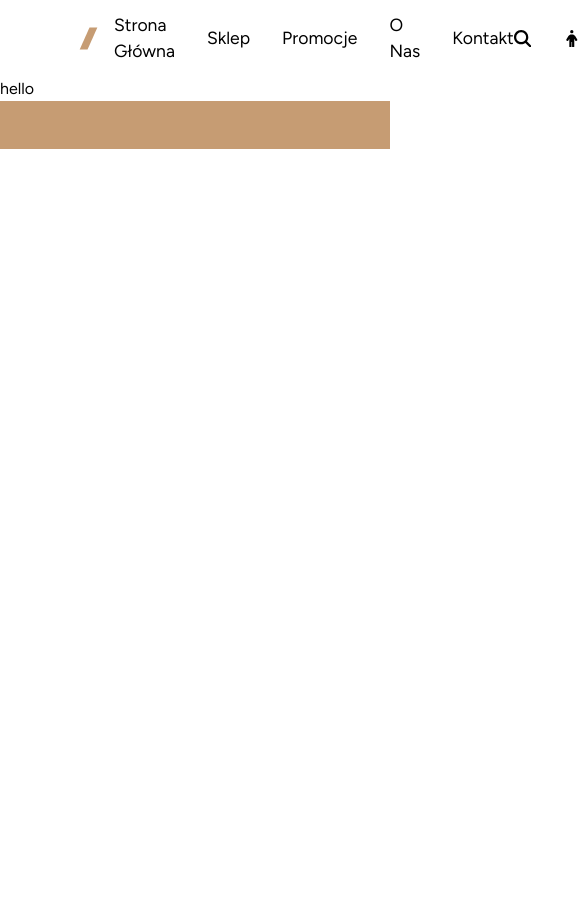
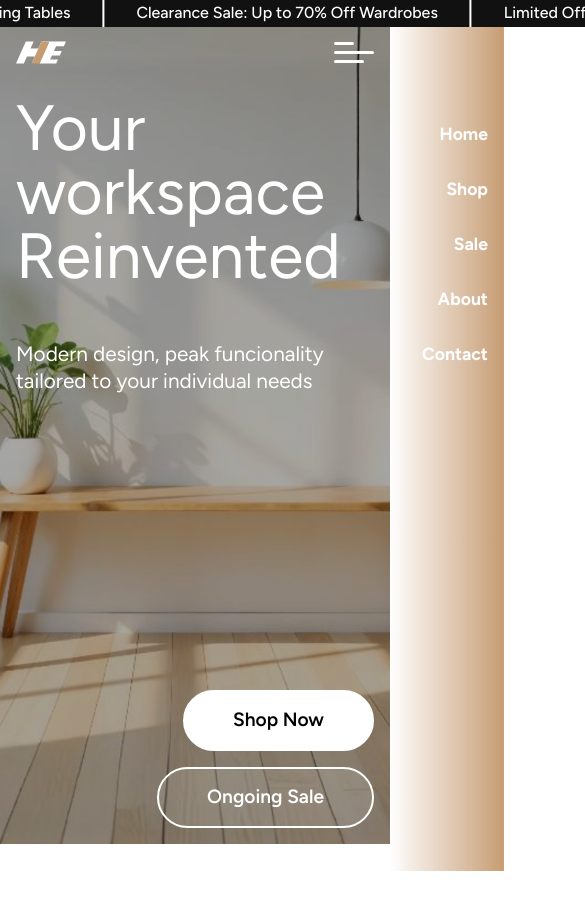
Before and after one commit to k0wal45/e-commerce-project, a Next.js app: page / in a window 390 px wide. Shown: the top 910 px of the page, 585 px wide, since content can reach past the window. Before the commit the page ends 844 px from the top, so only its background shows below. Built offline with nearby package versions, Linux system fonts and the light colour scheme.

Commit message:
hero done

```diff
--- a/app/(client)/page.tsx
+++ b/app/(client)/page.tsx
@@ -1,3 +1,10 @@
+import Hero from "@/components/Hero/Hero";
+
 export default function Home() {
-  return <main>hello</main>;
+  return (
+    <main>
+      <Hero />
+      <div className="placeholder"></div>
+    </main>
+  );
 }
--- a/app/globals.scss
+++ b/app/globals.scss
@@ -7,8 +7,41 @@ body {
   box-sizing: border-box;
   padding: 0;
   margin: 0;
-  line-height: 1.5;
+  line-height: 1.3;
   -webkit-font-smoothing: antialiased;
   -moz-osx-font-smoothing: grayscale;
   font-family: inherit;
 }
+
+a {
+  color: inherit;
+  text-decoration: none;
+}
+
+.hidden {
+  display: none;
+}
+
+.placeholder {
+  height: 100vh;
+}
+
+.basicbutton {
+  padding: 1rem 3rem;
+  background-color: white;
+  border: solid 2px white;
+  color: black;
+  border-radius: 1000rem;
+  height: fit-content;
+  font-weight: 600;
+  font-size: 1.2rem;
+  transition: all 0.1s ease-in-out;
+}
+
+.basicbutton:hover {
+  transform: scale(1.05);
+}
+
+.basicbutton:active {
+  transform: scale(0.98);
+}
--- /dev/null
+++ b/components/Hero/Hero.tsx
@@ -0,0 +1,31 @@
+import Image from "next/image";
+import classes from "./hero.module.scss";
+import Link from "next/link";
+const Hero = () => {
+  return (
+    <header className={classes.hero}>
+      <Image
+        width={2000}
+        height={1400}
+        alt="Hero"
+        src="/img/tableInaRoom.jpeg"
+      />
+      <div className={classes.subtitles}>
+        <h1>Your workspace Reinvented</h1>
+        <p>
+          Modern design, peak funcionality tailored to your individual needs
+        </p>
+      </div>
+      <div className={classes.buttons}>
+        <Link href="/" className="basicbutton">
+          Shop Now
+        </Link>
+        <Link href="/" className={"basicbutton " + classes.button}>
+          Ongoing Sale
+        </Link>
+      </div>
+    </header>
+  );
+};
+
+export default Hero;
--- /dev/null
+++ b/components/Hero/hero.module.scss
@@ -0,0 +1,76 @@
+.hero {
+  width: 100%;
+  height: 100vh;
+  min-height: 100vh;
+  overflow-x: hidden;
+  position: relative;
+  display: flex;
+  justify-content: space-between;
+
+  img {
+    width: 100vw;
+    height: 100%;
+    object-fit: cover;
+    position: absolute;
+    top: 0;
+    left: 0;
+    z-index: -1;
+    object-position: bottom;
+    filter: brightness(0.65);
+  }
+
+  .subtitles {
+    display: flex;
+    flex-direction: column;
+    justify-content: space-between;
+    height: 100%;
+    padding: 4rem;
+    padding-top: 6rem;
+    max-width: 800px;
+    color: white;
+
+    h1 {
+      font-weight: 400;
+      font-size: 4rem;
+      line-height: 1;
+    }
+
+    p {
+      font-size: 1.3rem;
+      max-width: 50%;
+    }
+  }
+
+  .buttons {
+    display: flex;
+    height: 100%;
+    justify-content: end;
+    align-items: end;
+    padding: 1rem;
+    gap: 1rem;
+  }
+
+  .button {
+    background-color: rgba(256, 256, 256, 0.1);
+    border-color: white;
+    color: white;
+  }
+
+  @media (max-width: 768px) {
+    flex-direction: column;
+
+    .buttons {
+      flex-direction: column;
+    }
+
+    .subtitles {
+      padding-left: 1rem;
+      padding-right: 1rem;
+      gap: 2rem;
+
+      p {
+        max-width: 100%;
+      }
+    }
+  }
+}
--- a/components/Navbar/Navbar.tsx
+++ b/components/Navbar/Navbar.tsx
@@ -1,32 +1,129 @@
+"use client";
 import Image from "next/image";
 import classes from "./navbar.module.scss";
 import { FaMagnifyingGlass, FaPerson } from "react-icons/fa6";
 import { FaShoppingCart } from "react-icons/fa";
+import { Fragment, useRef, useState } from "react";
+import { motion, useMotionValueEvent, useScroll } from "framer-motion";
+import Link from "next/link";
+import Sale from "./Sale/Sale";
 
 const Navbar = () => {
+  const hamburger = useRef<HTMLInputElement>(null);
+  const { scrollY } = useScroll();
+  const [hidden, setHidden] = useState(false);
+  const [visible, setVisible] = useState(false);
+  const [onTop, setOnTop] = useState(true);
+
+  useMotionValueEvent(scrollY, "change", (latest: number) => {
+    const previous = scrollY.getPrevious() as number;
+    if (latest > previous && latest > 150) {
+      setHidden(true);
+    } else {
+      setHidden(false);
+    }
+    if (latest > 50) {
+      setOnTop(false);
+    } else {
+      setOnTop(true);
+    }
+  });
+
+  const handleLinkClick = () => {
+    setVisible(false);
+    if (hamburger.current) {
+      hamburger.current.checked = false;
+    }
+  };
+
   return (
-    <nav className={classes.navbar}>
+    <motion.div
+      variants={{
+        visible: { y: 0 },
+        hidden: { y: "-rem" },
+      }}
+      animate={hidden ? "hidden" : "visible"}
+      transition={{ duration: 0.35, ease: "easeInOut" }}
+      className={classes.sale}
+    >
+      <Sale />
+      <motion.nav className={classes.navbar}>
         <Image width={50} height={25} alt="H" src="/img/logoHE.svg" />
-      <ul>
-        <li>Strona Główna</li>
-        <li>Sklep</li>
-        <li>Promocje</li>
-        <li>O Nas</li>
-        <li>Kontakt</li>
+
+        <ul className={classes.desktop}>
+          <li>
+            <Link href="/">Home</Link>
+          </li>
+          <li>
+            <Link href="/">Shop</Link>
+          </li>
+          <li>
+            <Link href="/">Sale</Link>
+          </li>
+          <li>
+            <Link href="/">About</Link>
+          </li>
+          <li>
+            <Link href="/">Contact</Link>
+          </li>
         </ul>
 
-      <ul>
+        <ul className={classes.desktop}>
           <li>
             <FaMagnifyingGlass />
-        </li>
-        <li>
-          <FaPerson />
           </li>
           <li>
             <FaShoppingCart />
           </li>
         </ul>
-    </nav>
+        <label>
+          <input
+            ref={hamburger}
+            type="checkbox"
+            id="check"
+            // eslint-disable-next-line @typescript-eslint/no-explicit-any
+            onClick={(e: any) => {
+              // eslint-disable-next-line @typescript-eslint/no-unused-expressions
+              e.target.checked ? setVisible(true) : setVisible(false);
+            }}
+            className="hidden"
+          />
+          <span></span>
+          <span></span>
+          <span></span>
+        </label>
+
+        <motion.ul
+          variants={{
+            hide: {
+              translateX: "100%",
+            },
+            show: {
+              translateX: 0,
+            },
+          }}
+          animate={visible ? "show" : "hide"}
+          transition={{ ease: "easeInOut", duration: 0.5 }}
+          className={classes.mobile}
+        >
+          <li onClick={handleLinkClick}>
+            <Link href="/">Home</Link>
+          </li>
+          <li onClick={handleLinkClick}>
+            <Link href="/">Shop</Link>
+          </li>
+          <li onClick={handleLinkClick}>
+            <Link href="/">Sale</Link>
+          </li>
+          <li onClick={handleLinkClick}>
+            <Link href="/">About</Link>
+          </li>
+          <li onClick={handleLinkClick}>
+            <Link href="/">Contact</Link>
+          </li>
+        </motion.ul>
+      </motion.nav>
+    </motion.div>
   );
 };
 
--- /dev/null
+++ b/components/Navbar/Sale/Sale.tsx
@@ -0,0 +1,59 @@
+"use client";
+import React from "react";
+import { motion } from "framer-motion";
+import styles from "./sale.module.scss";
+
+const Sale = () => {
+  return (
+    <div className={styles["ribbon-wrapper"]}>
+      <TranslateWrapper reverse>
+        <LogoItemsBottom />
+      </TranslateWrapper>
+      <TranslateWrapper reverse>
+        <LogoItemsBottom />
+      </TranslateWrapper>
+      <TranslateWrapper reverse>
+        <LogoItemsBottom />
+      </TranslateWrapper>
+    </div>
+  );
+};
+
+const TranslateWrapper = ({
+  children,
+  reverse,
+}: {
+  children: JSX.Element;
+  reverse?: boolean;
+}) => {
+  return (
+    <motion.div
+      initial={{ translateX: reverse ? "-100%" : "0%" }}
+      animate={{ translateX: reverse ? "0%" : "-100%" }}
+      transition={{ duration: 10, repeat: Infinity, ease: "linear" }}
+      className={styles["translate-wrapper"]}
+    >
+      {children}
+    </motion.div>
+  );
+};
+
+const LogoItemsBottom = () => (
+  <>
+    {promotionTitles.map((sale) => (
+      <div key={sale}>
+        <p>{sale}</p>
+      </div>
+    ))}
+  </>
+);
+
+export default Sale;
+
+const promotionTitles = [
+  "50% Off Sofas",
+  "Buy 1 Get 1 Free Chairs",
+  "Exclusive Deal: 30% Off Dining Tables",
+  "Clearance Sale: Up to 70% Off Wardrobes",
+  "Limited Offer: Free Shipping on Beds",
+];
--- /dev/null
+++ b/components/Navbar/Sale/sale.module.scss
@@ -0,0 +1,27 @@
+.ribbon-wrapper {
+  display: flex;
+  overflow: hidden;
+  background-color: #111;
+  color: white;
+  font-weight: 500;
+  width: 100%;
+  height: 1.7rem;
+  margin: 0;
+}
+
+.translate-wrapper {
+  display: flex;
+  padding: 0 1rem;
+  gap: 2rem;
+
+  div {
+    display: flex;
+    justify-content: center;
+    align-items: center;
+    padding-right: 2rem;
+    border-right: solid 2px white;
+    p {
+      white-space: nowrap;
+    }
+  }
+}
--- a/components/Navbar/navbar.module.scss
+++ b/components/Navbar/navbar.module.scss
@@ -1,15 +1,22 @@
 @import "@/utils/variables.scss";
 
+.sale {
+  position: fixed;
+  z-index: 50;
   .navbar {
-  width: 100%;
+    width: 100vw;
     height: auto;
-  padding: 12px 4rem;
+    padding: 12px 1rem;
     display: flex;
     align-items: center;
     justify-content: space-between;
+    color: white;
+    position: relative;
+    a:hover {
+      text-decoration: underline;
+    }
 
     ul {
-    display: flex;
       list-style: none;
       gap: 2rem;
 
@@ -20,4 +27,91 @@
         font-size: 1.1rem;
       }
     }
+
+    .desktop {
+      display: none;
     }
+
+    .mobile {
+      height: 100vh;
+      display: flex;
+      align-items: end;
+      flex-direction: column;
+      position: absolute;
+      font-weight: 700;
+      top: 0;
+      right: 0;
+      z-index: 1;
+      padding: 1rem 1rem 0 2rem;
+      padding-top: 6rem;
+      background: linear-gradient(
+        270deg,
+        $primary 0%,
+        rgba(255, 255, 255, 0.2) 100%
+      );
+    }
+
+    // hamburger
+
+    label {
+      display: flex;
+      flex-direction: column;
+      width: 40px;
+      cursor: pointer;
+      z-index: 3;
+    }
+
+    label span {
+      background: #fff;
+      border-radius: 10px;
+      height: 3px;
+      margin: 3px 0;
+      transition: 0.4s cubic-bezier(0.68, -0.6, 0.32, 1.6);
+    }
+
+    span:nth-of-type(1) {
+      display: block;
+      width: 50%;
+    }
+
+    span:nth-of-type(2) {
+      display: block;
+      width: 100%;
+    }
+
+    span:nth-of-type(3) {
+      display: block;
+      width: 75%;
+    }
+
+    input[type="checkbox"]:checked ~ span:nth-of-type(1) {
+      transform-origin: bottom;
+      transform: rotatez(45deg) translate(6px, 7px);
+      width: 100%;
+      background: #fff;
+    }
+
+    input[type="checkbox"]:checked ~ span:nth-of-type(2) {
+      transform-origin: top;
+      transform: rotatez(-45deg) translate(-1px, 0px);
+      background: #fff;
+    }
+
+    input[type="checkbox"]:checked ~ span:nth-of-type(3) {
+      width: 0;
+    }
+
+    @media (min-width: 768px) {
+      padding: 12px 4rem;
+
+      .desktop {
+        display: flex;
+      }
+
+      label,
+      label * {
+        display: none;
+      }
+    }
+  }
+}
--- /dev/null
+++ b/next.config.js
@@ -0,0 +1,9 @@
+module.exports = {
+  images: {
+    remotePatterns: [
+      {
+        hostname: "images.unsplash.com",
+      },
+    ],
+  },
+};
```
Also changed, not shown: public/img/tableInaRoom.jpeg (added). Lines whose indentation alone changed are shown as unchanged.
